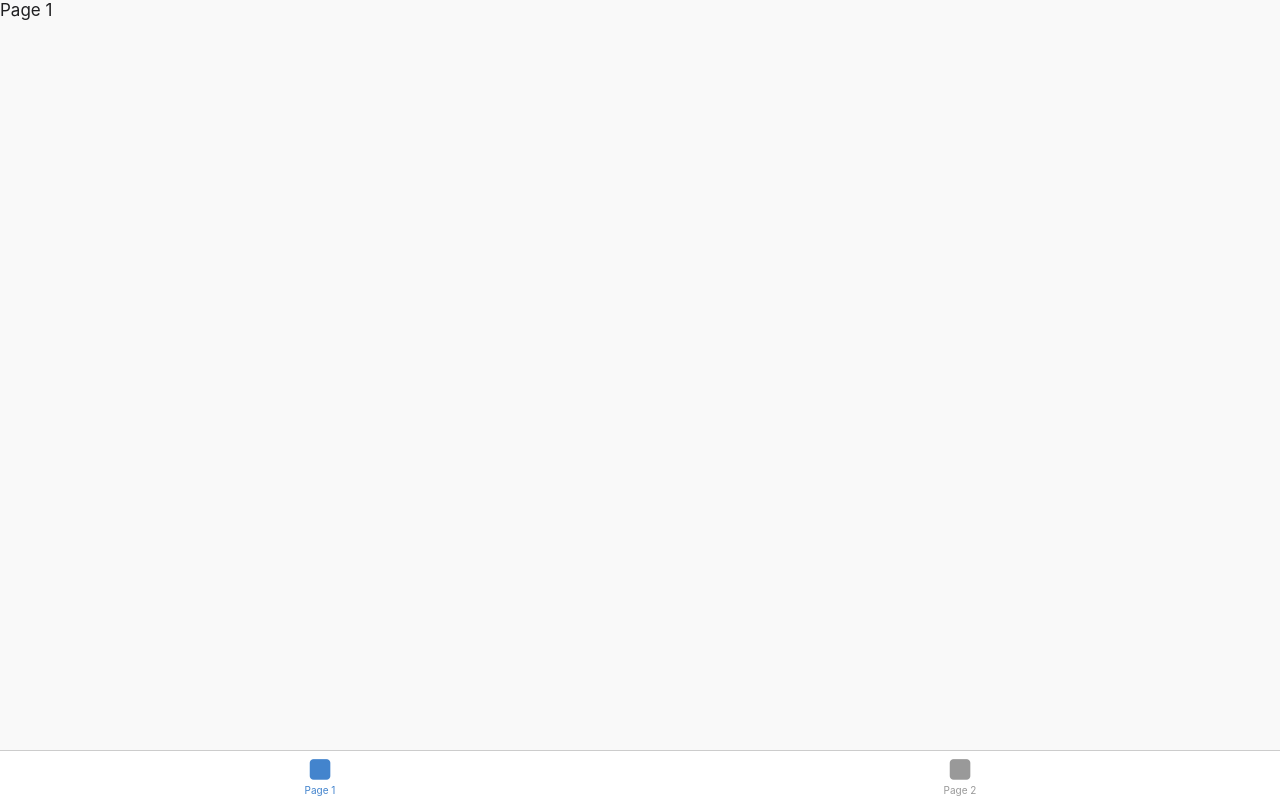
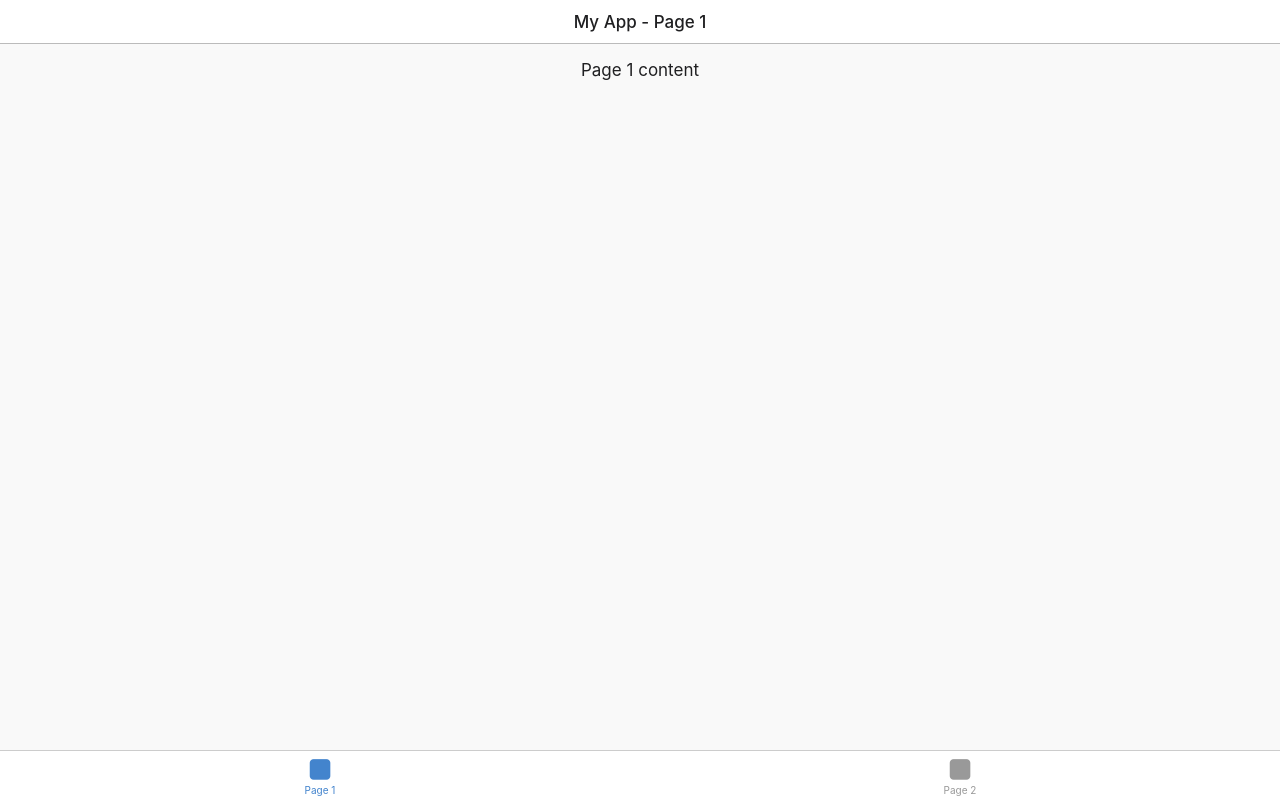
Before and after one commit to monaca-templates/onsenui-v2-angular1-tabbar, a plain HTML site: page www/index.html in a window 1280 px wide. Drawn offline with Linux system fonts and the light colour scheme.

Commit message:
Refactor template.

```diff
--- a/www/index.html
+++ b/www/index.html
@@ -25,21 +25,29 @@
 </head>
 <body>
   <ons-page ng-controller="AppController as app">
-        <ons-tabbar>
-          <ons-tab page="page1.html" label="Page 1" icon="square" active="true"></ons-tab>
+    <ons-toolbar>
+      <div class="center">My App - {{app.title}}</div>
+    </ons-toolbar>
+
+    <ons-tabbar position="auto">
+      <ons-tab page="page1.html" label="Page 1" icon="square" active></ons-tab>
       <ons-tab page="page2.html" label="Page 2" icon="square"></ons-tab>
     </ons-tabbar>
   </ons-page>
 
   <ons-template id="page1.html">
-      <ons-page>
-        Page 1
+    <ons-page ons-show="app.title = 'Page 1'">
+      <div class="content" style="text-align: center">
+        <p>Page 1 content</p>
+      </div>
     </ons-page>
   </ons-template>
 
   <ons-template id="page2.html">
-      <ons-page>
-        Page 2
+    <ons-page ons-show="app.title = 'Page 2'">
+      <div class="content" style="text-align: center">
+        <p>Page 2 content</p>
+      </div>
     </ons-page>
   </ons-template>
 
```
Lines whose indentation alone changed are shown as unchanged.
